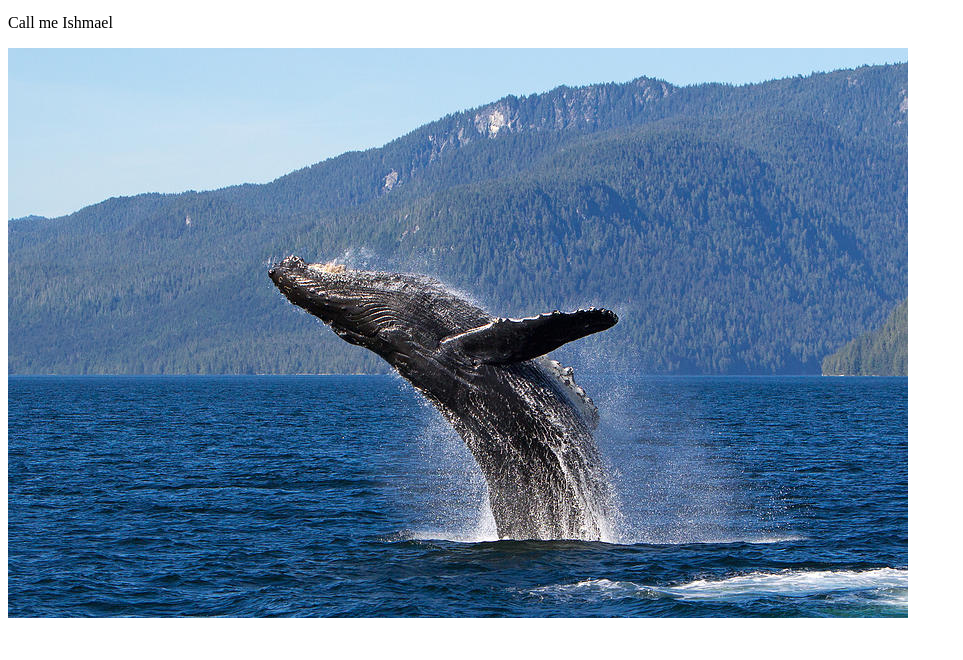
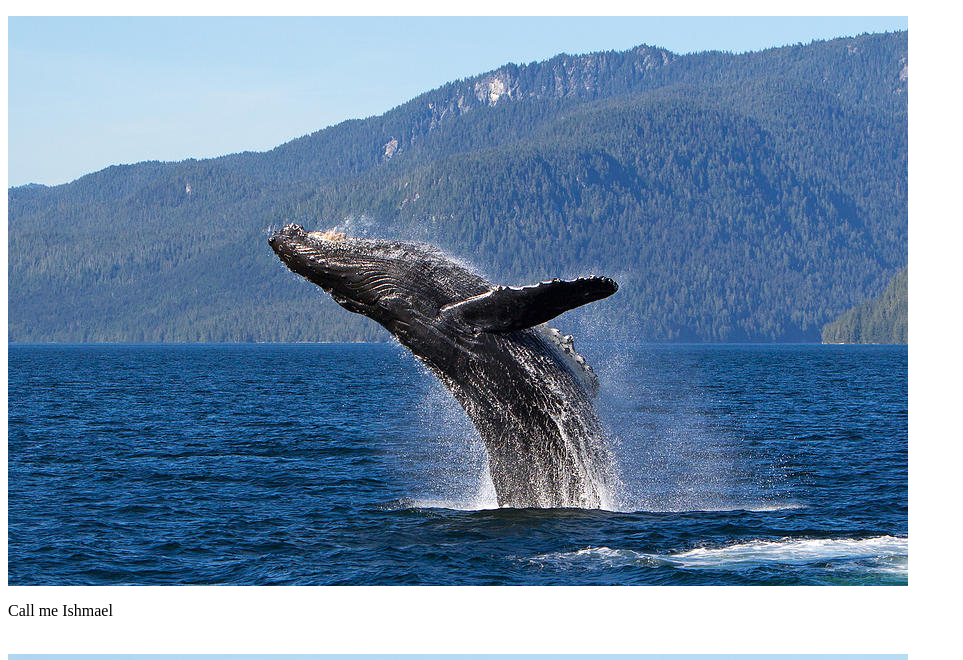
Before and after one commit to GazalbenPatel/MyRepository, a plain HTML site: page index.html in a window 1280 px wide. Shown: the part 86-746 px from the top of the page, without its empty margins (0-963 px from the left). Drawn offline with Linux system fonts and the light colour scheme; files whose address does not match are found by name.

```diff
--- a/index.html
+++ b/index.html
@@ -8,7 +8,13 @@
       <body>
         <h1>hello, world</h1>
         <a href="about.html">About this project</a>
+        <br>
+        <a href="https://www.flickr.com/photos/28883788@N04/10097824543">
+          <br>
+        <img src="images/breaching_whale.jpg">
+        </a>
         <p>Call me Ishmael</p>
+        <br>
         <img src = "file:///C:/Users/Dell/repos/website/images/breaching_whale.jpg">
       </body>
     </html>
```
